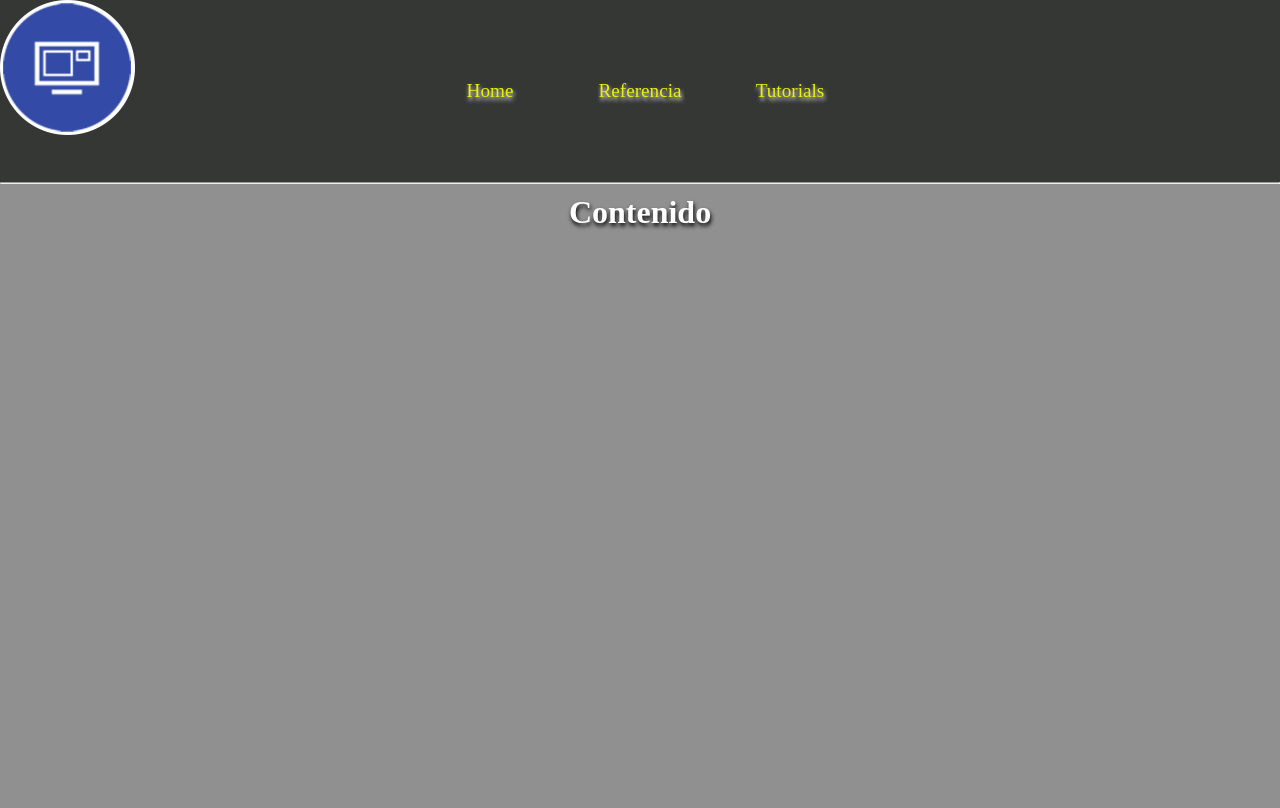
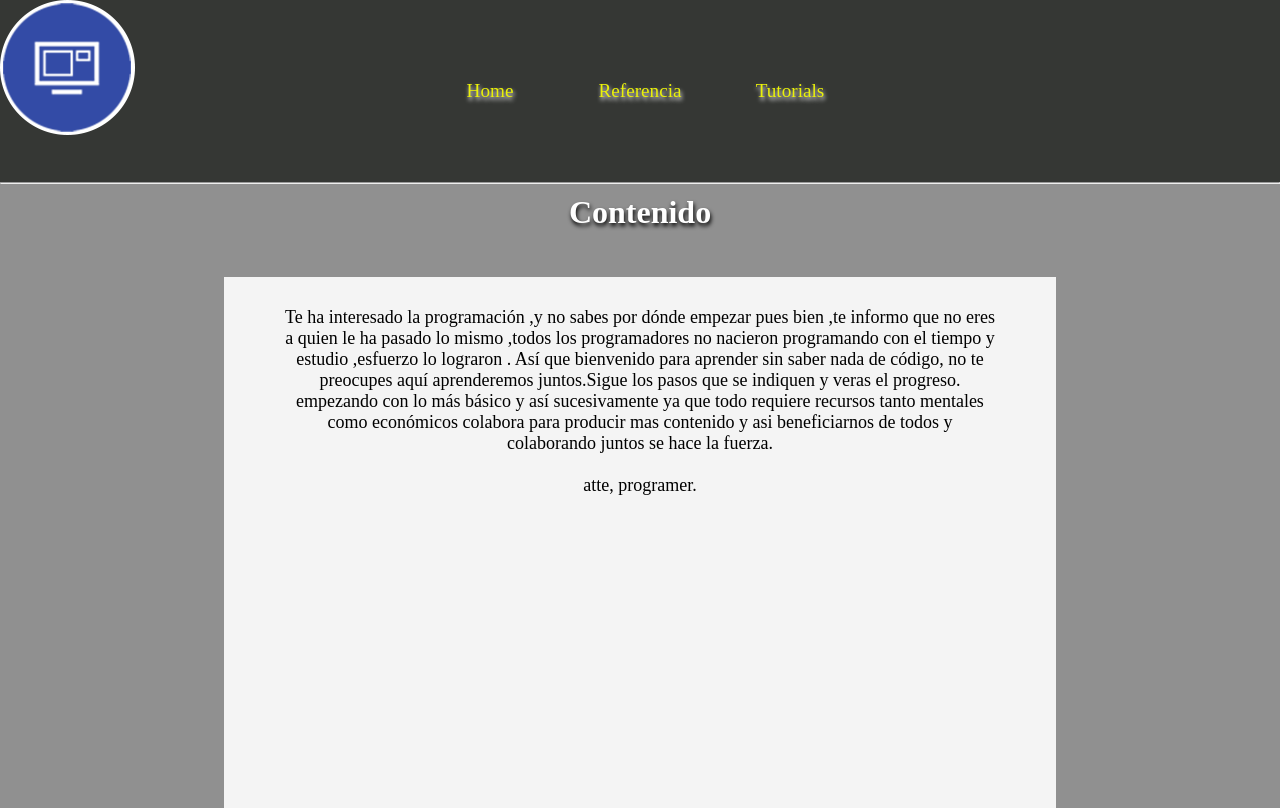
Before and after one commit to Joetro/MyBog, a plain HTML site: page referencia.html in a window 1280 px wide. Drawn offline with Linux system fonts and the light colour scheme.

Commit message:
cghanges

```diff
--- a/MyBlog/css/style.css
+++ b/MyBlog/css/style.css
@@ -119,6 +119,10 @@ font-size: larger;
     min-height: calc(100% / 3 - 211px - 58px);
 
 }
+p{
+    font-size: large;
+    color: rgb(0, 0, 0);
+}
 .sub {
 	font-size: 95%;
 	padding: 3px 0;
--- a/referencia.html
+++ b/referencia.html
@@ -12,6 +12,24 @@
    <my-header></my-header>
 <hr>
                        <h1>Contenido </h1>
+                       <br><br>
+                       <div>
+                        <header class="contenido">
+
+                       <center><P>Te ha interesado la programación ,y no sabes por dónde empezar pues bien ,te informo que no eres a quien le ha pasado lo mismo ,todos los programadores no nacieron programando con el tiempo y estudio ,esfuerzo lo lograron .
+                        Así que bienvenido para aprender sin saber nada de código, no te preocupes aquí aprenderemos juntos.Sigue los pasos que se indiquen y veras el progreso.
+                        empezando con lo más básico y así sucesivamente ya que todo requiere recursos tanto mentales como económicos colabora para producir mas contenido y asi beneficiarnos de todos y colaborando juntos se hace la fuerza.
+
+
+                        <br><br>
+
+
+                        atte,                 programer.
+                        </P>
+
+
+                    </header>
+                        </div>
 
 
 
```
